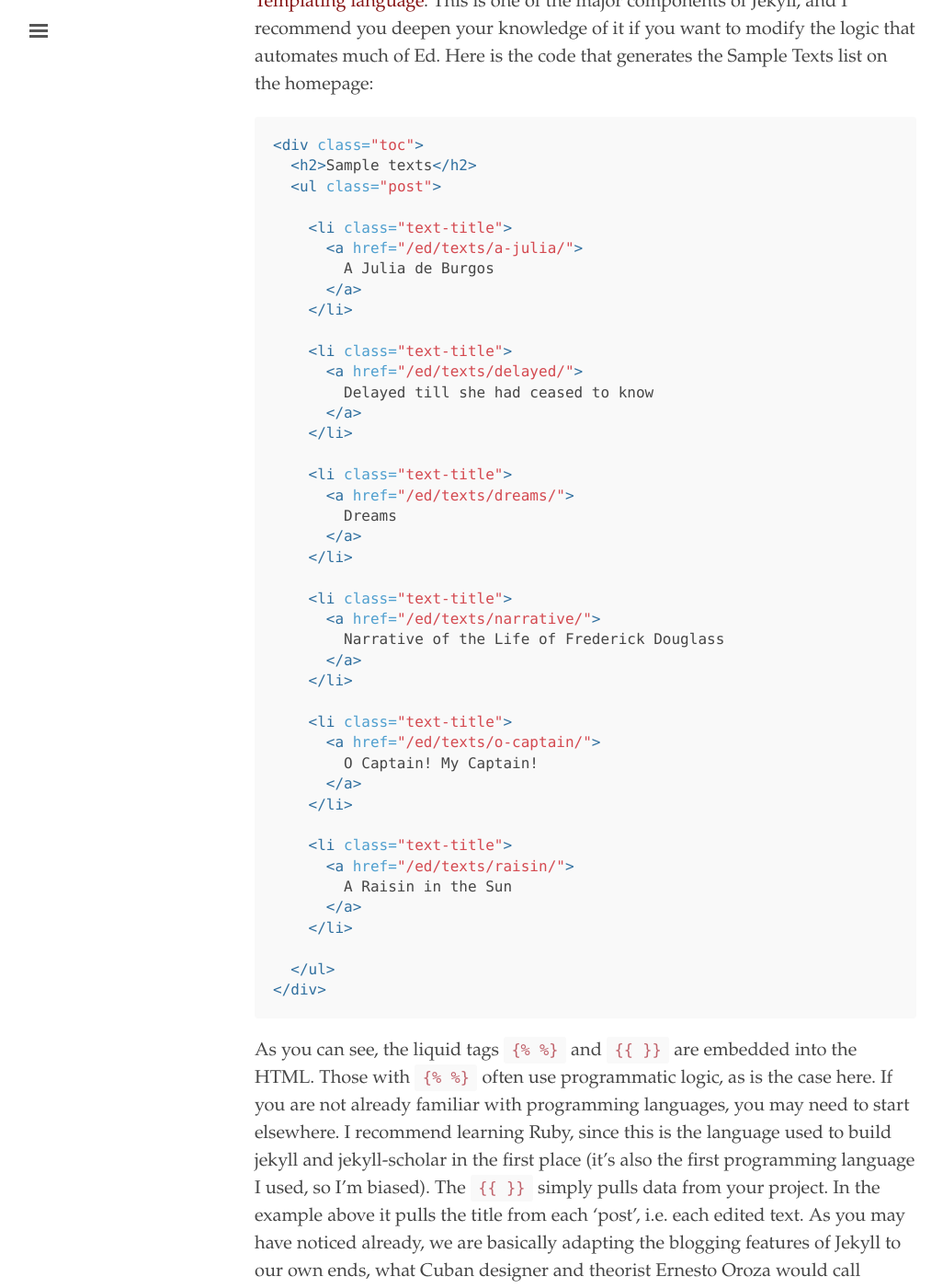
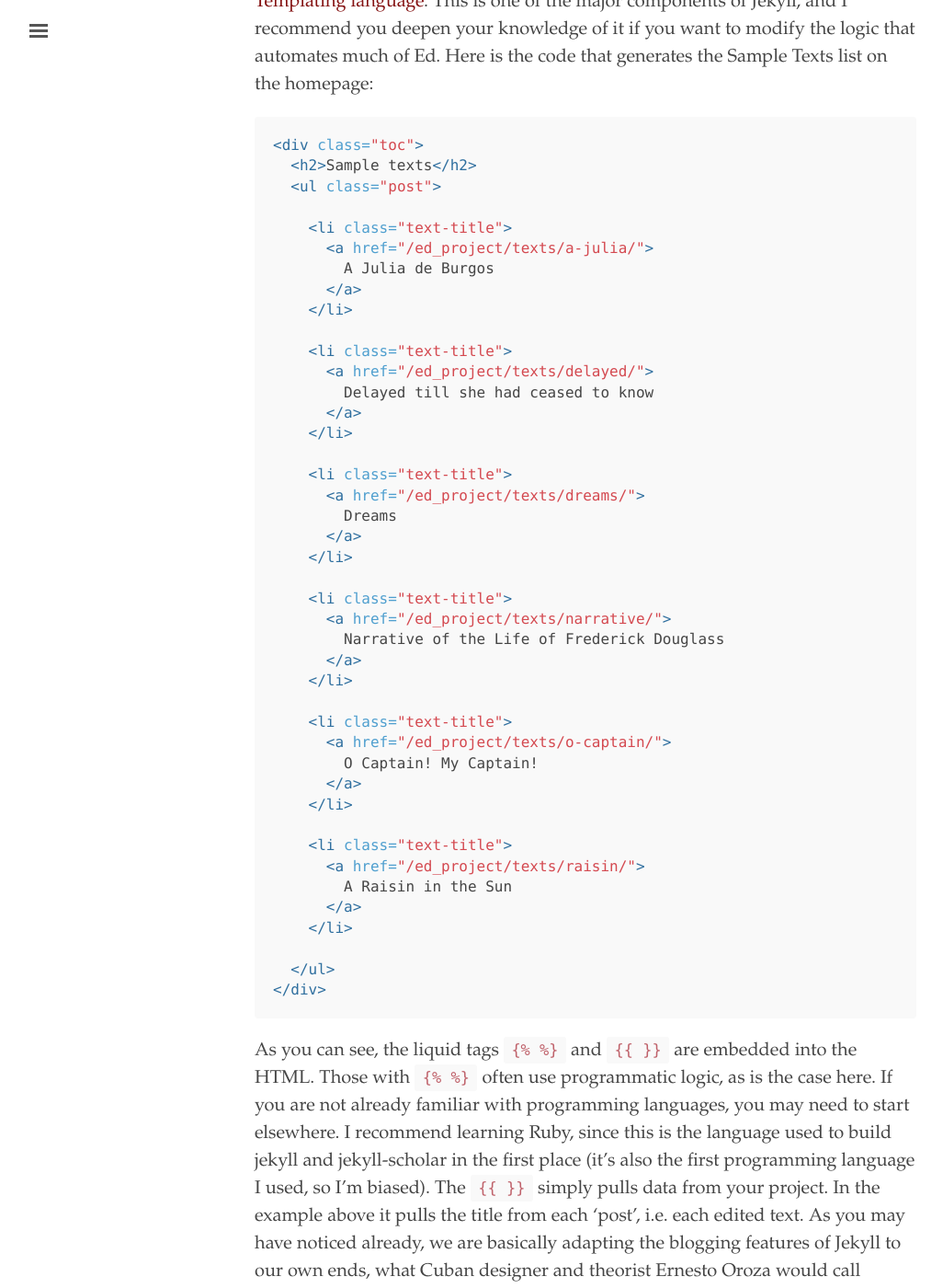
Before and after one commit to TonLeon/ed_project, a Jekyll site: the page built from documentation.md, in a window 1280 px wide and 1400 px high, scrolled down 17712 px. Shown: the whole window at 92% size, without its empty margins (3-1029 px from the left). Built offline with Jekyll 4.4.1, drawn with Linux system fonts in a browser that asks for light colours.

Commit message:
Update _config.yml

```diff
--- a/_config.yml
+++ b/_config.yml
@@ -5,7 +5,7 @@ title:               'Literary Edition'
 tagline:             'my local one'
 description:         'Ed is a Jekyll theme designed for textual editors based on minimal computing principles, and focused on legibility and flexibility.'
 url:                 'http://minicomp.github.io'
-baseurl:             '/ed'
+baseurl:             '/ed_project'
 
 # About/contact
 author:
```
